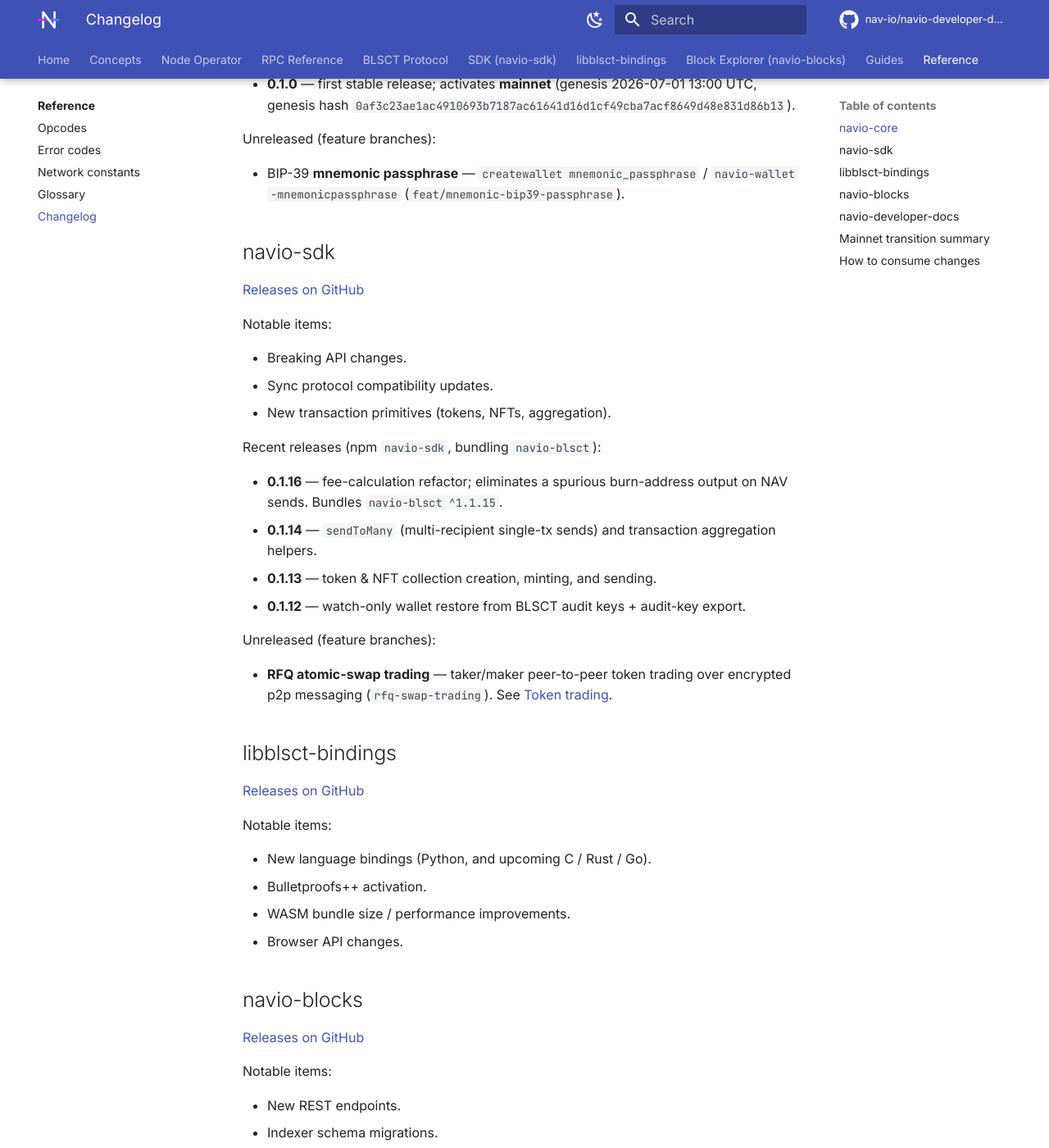
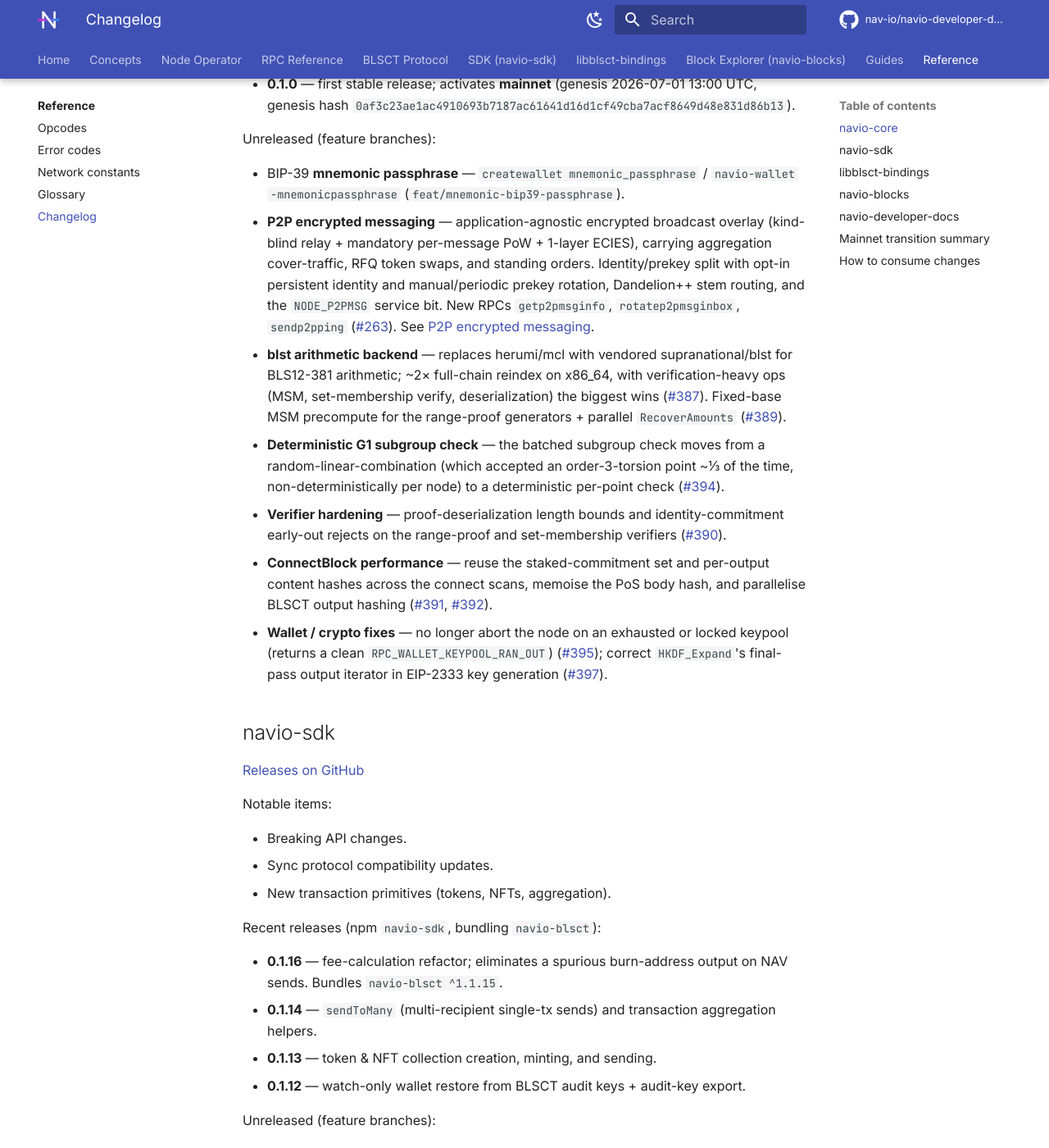
Before and after one commit to nav-io/navio-developer-docs, an MkDocs documentation site: the page built from docs/reference/changelog.md, in a window 1280 px wide and 1400 px high, scrolled down 815 px. Shown: the whole window at 82% size. Built offline with MkDocs 1.6.1 and Material for MkDocs 9.7.7, drawn with Linux system fonts in a browser that asks for light colours; comment, search, counter and statistics services are not loaded; the version menu is left out.

Commit message:
docs: p2p encrypted messaging, blst backend, and recent protocol/perf changes
- New concept page for the p2p encrypted-messaging overlay (kind-blind relay,
  per-message PoW, ECIES, identity/prekey split + rotation, Dandelion++ stem,
  NODE_P2PMSG, cover-traffic aggregation / RFQ / standing orders), wired into
  the Concepts nav.
- Changelog: p2p messaging (#263), blst arithmetic backend + fixed-base MSM /
  parallel RecoverAmounts (#387/#389), deterministic G1 subgroup check (#394),
  verifier hardening (#390), ConnectBlock perf (#391/#392), keypool + HKDF
  fixes (#395/#397).
- BLS12-381 curve page: note the herumi/mcl -> supranational/blst backend
  migration and the deterministic per-point G1 subgroup check.

Co-Authored-By: Claude Opus 4.8 <noreply@anthropic.com>
Claude-Session: https://claude.ai/code/session_01TQoyg3y4aiXCab2ewR6jw2

```diff
--- a/docs/reference/changelog.md
+++ b/docs/reference/changelog.md
@@ -25,6 +25,12 @@ Recent releases:
 Unreleased (feature branches):
 
 -   BIP-39 **mnemonic passphrase** — `createwallet mnemonic_passphrase` / `navio-wallet -mnemonicpassphrase` (`feat/mnemonic-bip39-passphrase`).
+-   **P2P encrypted messaging** — application-agnostic encrypted broadcast overlay (kind-blind relay + mandatory per-message PoW + 1-layer ECIES), carrying aggregation cover-traffic, RFQ token swaps, and standing orders. Identity/prekey split with opt-in persistent identity and manual/periodic prekey rotation, Dandelion++ stem routing, and the `NODE_P2PMSG` service bit. New RPCs `getp2pmsginfo`, `rotatep2pmsginbox`, `sendp2pping` ([#263](https://github.com/nav-io/navio-core/pull/263)). See [P2P encrypted messaging](../concepts/p2p-messaging.md).
+-   **blst arithmetic backend** — replaces herumi/mcl with vendored supranational/blst for BLS12-381 arithmetic; ~2× full-chain reindex on x86_64, with verification-heavy ops (MSM, set-membership verify, deserialization) the biggest wins ([#387](https://github.com/nav-io/navio-core/pull/387)). Fixed-base MSM precompute for the range-proof generators + parallel `RecoverAmounts` ([#389](https://github.com/nav-io/navio-core/pull/389)).
+-   **Deterministic G1 subgroup check** — the batched subgroup check moves from a random-linear-combination (which accepted an order-3-torsion point ~1/3 of the time, non-deterministically per node) to a deterministic per-point check ([#394](https://github.com/nav-io/navio-core/pull/394)).
+-   **Verifier hardening** — proof-deserialization length bounds and identity-commitment early-out rejects on the range-proof and set-membership verifiers ([#390](https://github.com/nav-io/navio-core/pull/390)).
+-   **ConnectBlock performance** — reuse the staked-commitment set and per-output content hashes across the connect scans, memoise the PoS body hash, and parallelise BLSCT output hashing ([#391](https://github.com/nav-io/navio-core/pull/391), [#392](https://github.com/nav-io/navio-core/pull/392)).
+-   **Wallet / crypto fixes** — no longer abort the node on an exhausted or locked keypool (returns a clean `RPC_WALLET_KEYPOOL_RAN_OUT`) ([#395](https://github.com/nav-io/navio-core/pull/395)); correct `HKDF_Expand`'s final-pass output iterator in EIP-2333 key generation ([#397](https://github.com/nav-io/navio-core/pull/397)).
 
 ## navio-sdk
 
--- a/mkdocs.yml
+++ b/mkdocs.yml
@@ -152,6 +152,7 @@ nav:
           - Networks: concepts/networks.md
           - Wallet formats: concepts/wallet-formats.md
           - Atomic swaps: concepts/atomic-swaps.md
+          - P2P encrypted messaging: concepts/p2p-messaging.md
     - Node Operator:
           - node/index.md
           - Install naviod: node/install.md
```
Also changed, not shown: docs/blsct/curve.md (+3 -0 lines), docs/concepts/p2p-messaging.md (added, +80 -0 lines).
